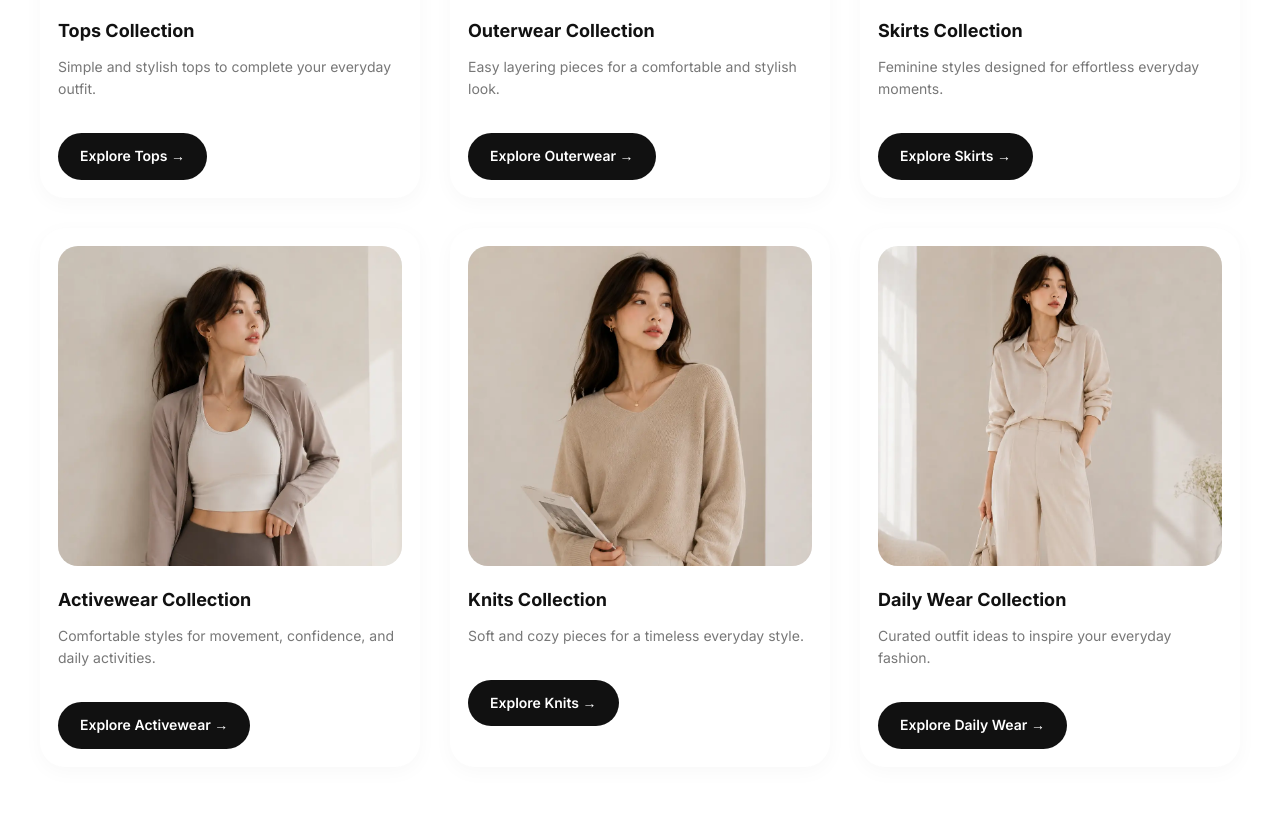
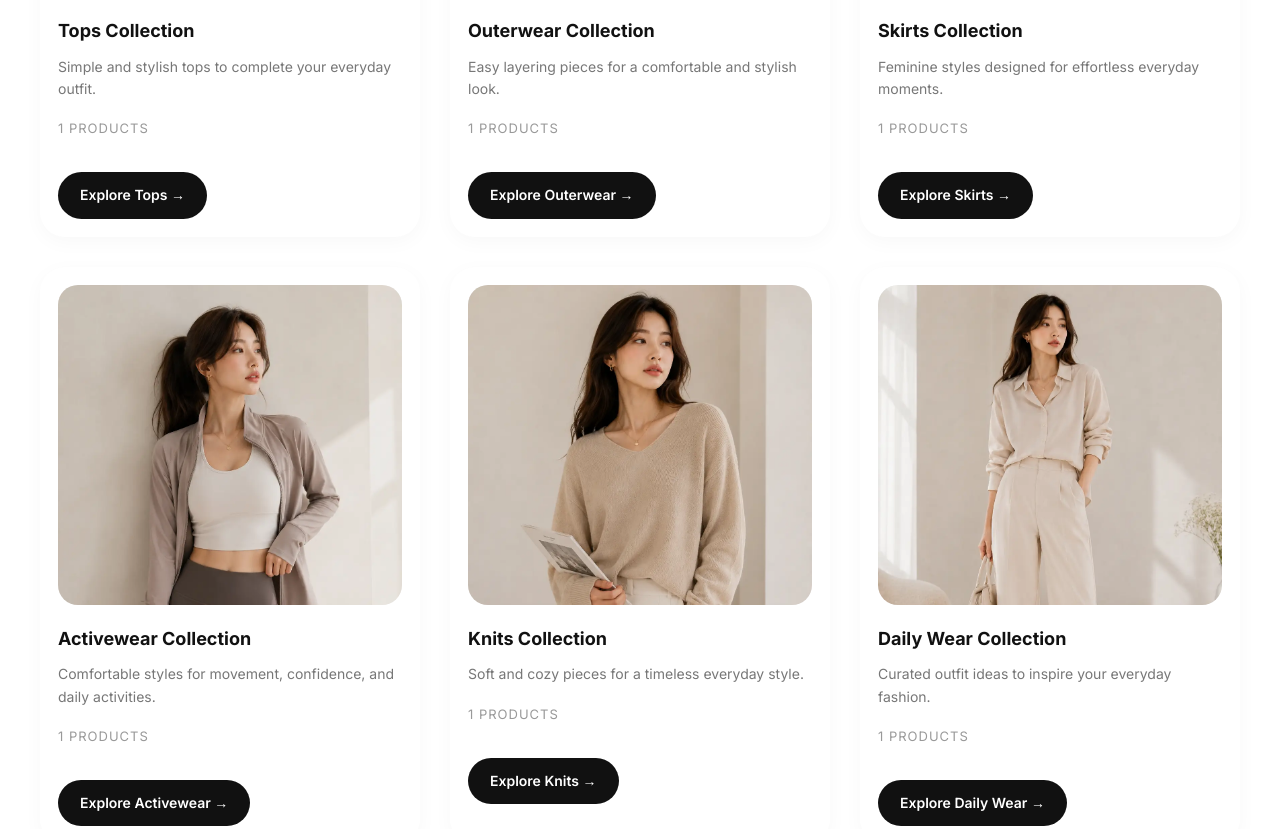
Before and after one commit to ariyasaputrat11/YeppeunFit, a plain HTML site: page index.html in a window 1280 px wide. Shown: the part 1464-2293 px from the top of the page. Drawn offline with Linux system fonts and the light colour scheme.

Commit message:
Add dynamic product count to homepage collections

```diff
--- a/assets/css/style.css
+++ b/assets/css/style.css
@@ -155,7 +155,19 @@ section{scroll-margin-top:100px}
         background .3s ease,
         box-shadow .3s ease;
 }
+.product-total{
 
+    font-size:13px;
+
+    color:#999;
+
+    letter-spacing:1px;
+
+    text-transform:uppercase;
+
+    margin-bottom:18px;
+
+}
 
 .fashion-card a:hover{
 
--- a/assets/js/app.js
+++ b/assets/js/app.js
@@ -5,3 +5,39 @@ console.log("Yeppeun Hub Loaded ✨");
 // Product akan dimuat di collection.html.
 
 console.log("Homepage Ready");
+
+async function loadProductCount(){
+
+    const response = await fetch(
+        "data/products.json"
+    );
+
+    const products = await response.json();
+
+
+    document
+    .querySelectorAll(".product-total")
+    .forEach(counter=>{
+
+
+        const category =
+        counter.dataset.category;
+
+
+        const total =
+        products.filter(product =>
+            product.category === category &&
+            product.active === true
+        ).length;
+
+
+        counter.textContent =
+        `${total} Products`;
+
+
+    });
+
+}
+
+
+loadProductCount();
--- a/index.html
+++ b/index.html
@@ -68,6 +68,7 @@ Discover handpicked fashion collections, from casual outfits to elegant essentia
             </div>
             <h3>Tops Collection</h3>
             <p class="card-desc">Simple and stylish tops to complete your everyday outfit.</p>
+            <p class="product-total" data-category="tops"></p>
             <a href="collection.html?category=tops">
             Explore Tops →
             </a>
@@ -80,6 +81,7 @@ Discover handpicked fashion collections, from casual outfits to elegant essentia
             </div>
             <h3>Outerwear Collection</h3>
             <p class="card-desc">Easy layering pieces for a comfortable and stylish look.</p>
+            <p class="product-total" data-category="outerwear"></p>
             <a href="collection.html?category=outerwear">
             Explore Outerwear →
             </a>
@@ -92,6 +94,7 @@ Discover handpicked fashion collections, from casual outfits to elegant essentia
             </div>
             <h3>Skirts Collection</h3>
             <p class="card-desc">Feminine styles designed for effortless everyday moments.</p>
+            <p class="product-total" data-category="skirts"></p>
             <a href="collection.html?category=skirts">
             Explore Skirts →
             </a>
@@ -104,6 +107,7 @@ Discover handpicked fashion collections, from casual outfits to elegant essentia
             </div>
             <h3>Activewear Collection</h3>
             <p class="card-desc">Comfortable styles for movement, confidence, and daily activities.</p>
+            <p class="product-total" data-category="activewear"></p>
             <a href="collection.html?category=activewear">
             Explore Activewear →
             </a>
@@ -116,6 +120,7 @@ Discover handpicked fashion collections, from casual outfits to elegant essentia
             </div>
             <h3>Knits Collection</h3>
             <p class="card-desc">Soft and cozy pieces for a timeless everyday style.</p>
+            <p class="product-total" data-category="knits"></p>
             <a href="collection.html?category=knits">
             Explore Knits →
             </a>
@@ -128,6 +133,7 @@ Discover handpicked fashion collections, from casual outfits to elegant essentia
             </div>
             <h3>Daily Wear Collection</h3>
             <p class="card-desc">Curated outfit ideas to inspire your everyday fashion.</p>
+            <p class="product-total" data-category="daily wear"></p>
             <a href="collection.html?category=daily wear">
             Explore Daily Wear →
             </a>
```
